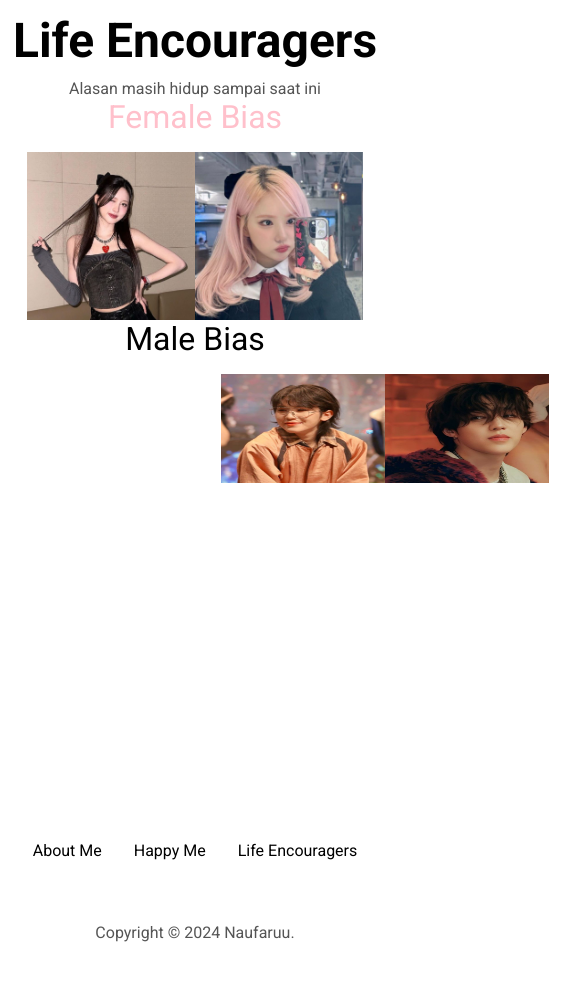
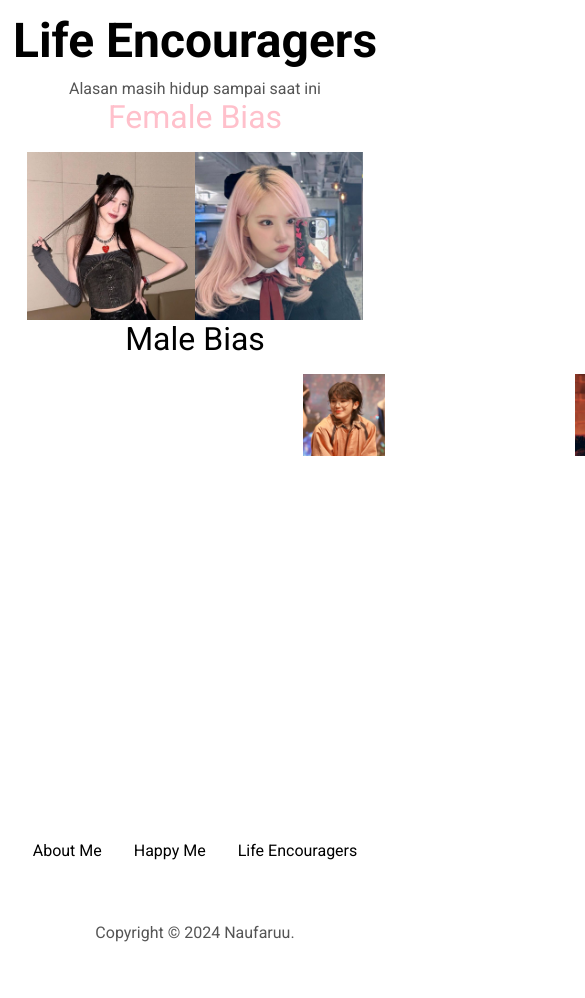
Before and after one commit to Nau-u/nau-u.github.com, a plain HTML site: page index.html in a window 390 px wide. Shown: the part 2381-3379 px from the top of the page, 585 px wide, since content can reach past the window. Drawn offline with Linux system fonts and the light colour scheme.

Commit message:
mediaqueries.css

```diff
--- a/mediaqueries.css
+++ b/mediaqueries.css
@@ -71,7 +71,8 @@
         width: 100%; /* Atur sesuai kebutuhan */
     }
     .male-bias img {
-        width: 42%; /* Sesuaikan ukuran gambar */
-        height: 40%;
+        width: 32%; /* Sesuaikan ukuran gambar */
+        height: 30%;
+        margin-left: 190px;
     }
 }
```
